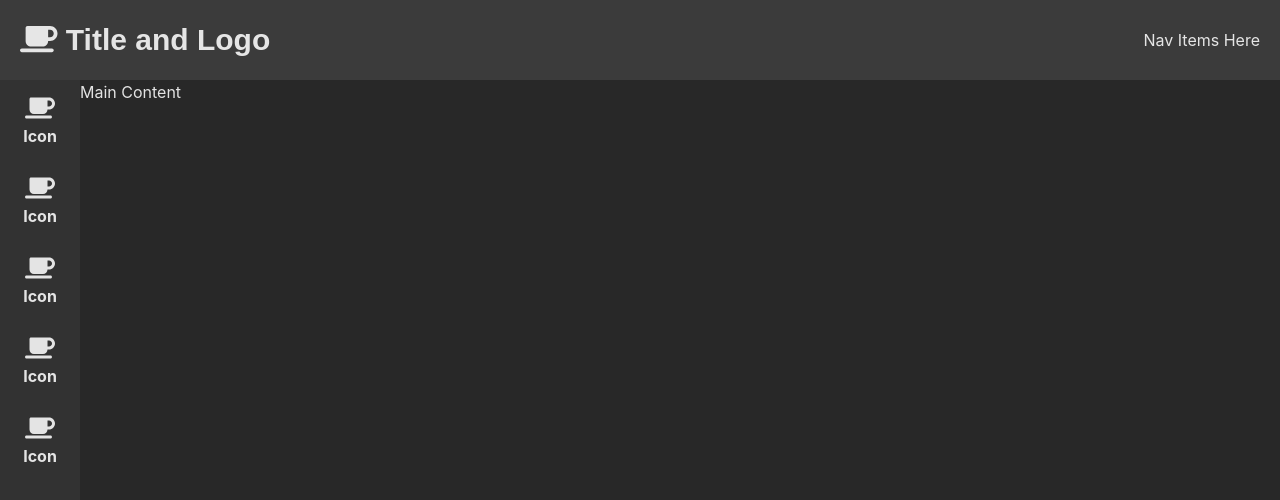
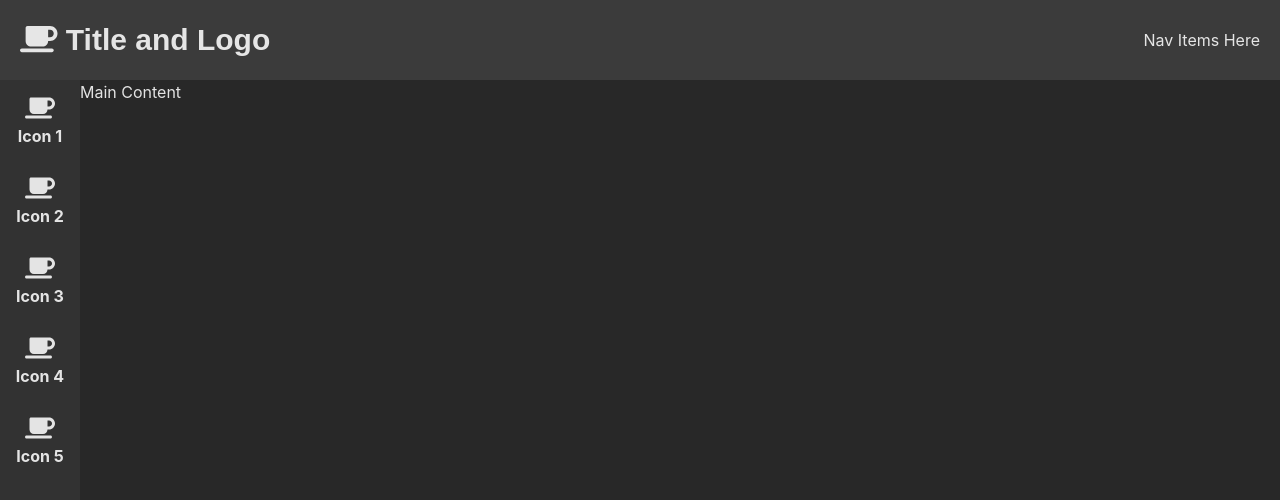
Before and after one commit to jacobwaurand/personal-website, a Vue app: page / in a window 1280 px wide. Shown: the top 500 px of the page. Built offline with nearby package versions, Linux system fonts and the light colour scheme.

Commit message:
fix error

```diff
--- a/src/components/LeftPanel.vue
+++ b/src/components/LeftPanel.vue
@@ -6,7 +6,7 @@
   <div class="bg-surface-700 flex flex-col w-20 content-center justify-start">
     <div v-for="index in 5" class="w-full h-20 p-3 flex flex-col align-middle text-center font-bold hover:bg-secondary hover:text-surface-900">
       <font-awesome-icon class="grow m-1" icon="coffee"/>
-      Icon
+      Icon {{ index }}
     </div>
   </div>
 </template>
```
